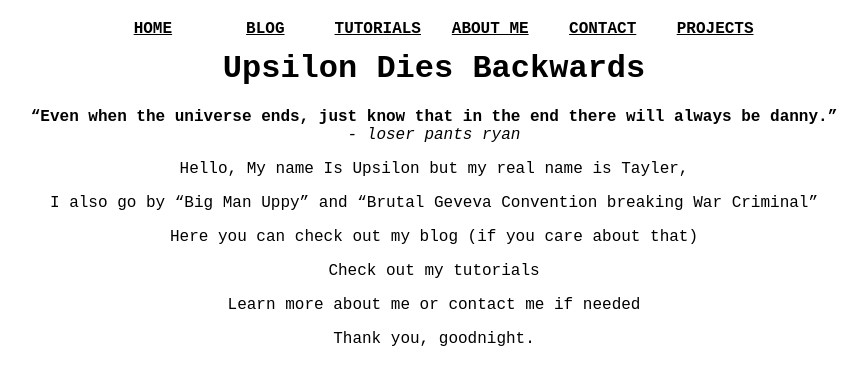
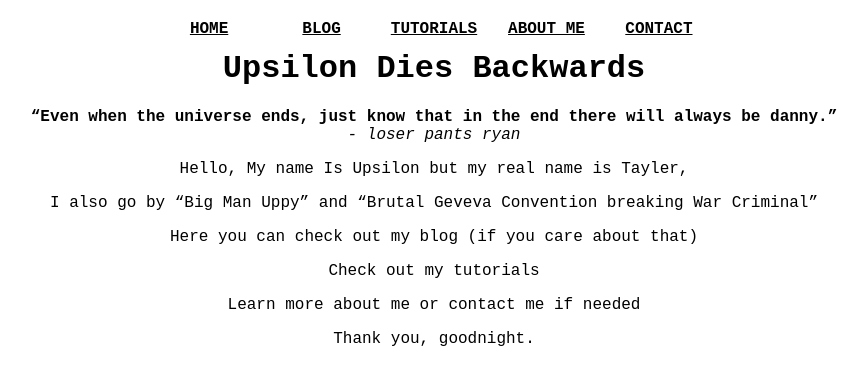
Before and after one commit to UpsilonDiesBackwards/UpsilonDiesBackwards.github.io, a Jekyll site: the page built from index.markdown, in a window 1280 px wide. Shown: the top 385 px of the page, without its empty margins (206-1073 px from the left). Built offline with Jekyll 4.4.1, drawn with Linux system fonts in a browser that asks for light colours.

Commit message:
remove example

```diff
--- a/_data/navigation.yml
+++ b/_data/navigation.yml
@@ -8,5 +8,3 @@
   link: /about
 - name: CONTACT
   link: /contact
-- name: PROJECTS
-  link: /projects
```
